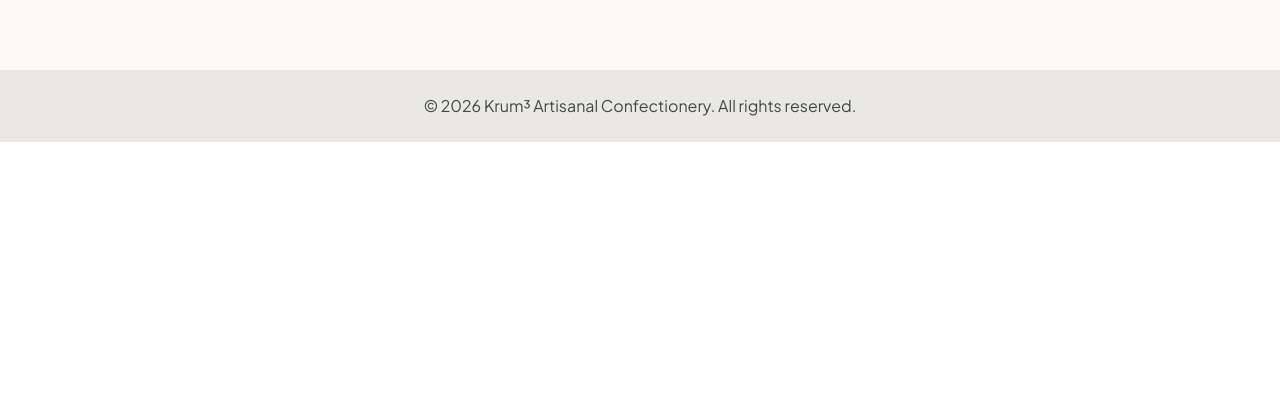
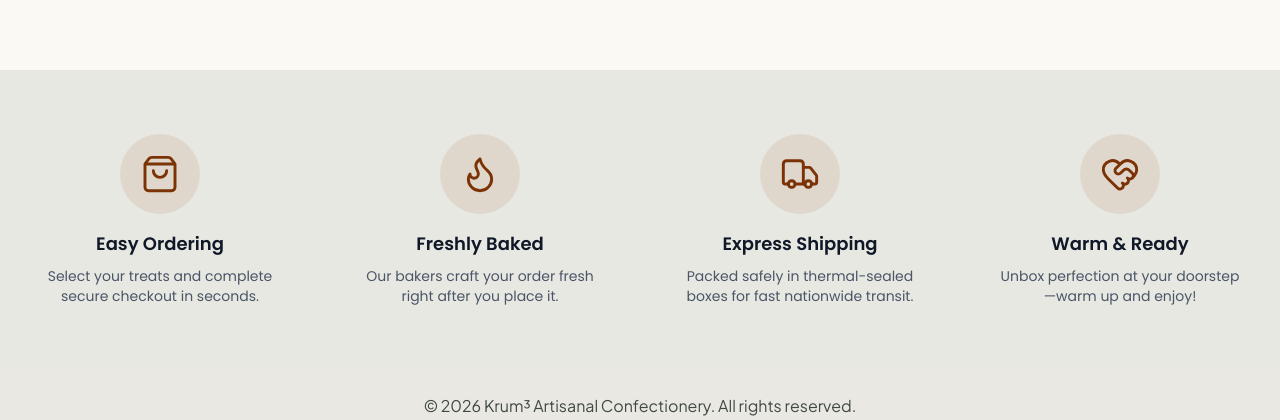
Before and after one commit to dev-mabdulrehman/krum.three, a Next.js app: page / in a window 1280 px wide. Shown: the part 1154-1574 px from the top of the page. Before the commit the page ends 1296 px from the top, so only its background shows below. Built offline with nearby package versions, Linux system fonts and the light colour scheme; no server answers; the database is empty; a web font is replaced by a local one.

Commit message:
Rating in the card added and also static new page for cookie added

```diff
--- /dev/null
+++ b/app/(main)/cookie/[slug]/page.tsx
@@ -0,0 +1,6 @@
+
+const CookiePage = () => {
+	return <div>CookiePage</div>;
+};
+
+export default CookiePage;
--- a/app/(main)/page.tsx
+++ b/app/(main)/page.tsx
@@ -1,5 +1,6 @@
 import CartDrawer from '@/components/CartDrawer';
 import HeroSection from '@/components/home/HeroSection';
+import { OrderProcessSection } from '@/components/home/OrderProcessSection';
 import SignaturesMenu from '@/components/home/SignaturesMenu';
 import Footer from '@/components/layout/Footer';
 
@@ -9,7 +10,7 @@ export default function HomePage() {
 			<HeroSection />
 			<SignaturesMenu />
 			<CartDrawer />
-
+			<OrderProcessSection />
 			<Footer />
 		</main>
 	);
--- /dev/null
+++ b/components/Stars.tsx
@@ -0,0 +1,31 @@
+import { Star } from 'lucide-react';
+
+interface StarsProps {
+	rating?: number;
+}
+
+const TOTAL_STARS = 5;
+
+const Stars = ({ rating = 0 }: StarsProps) => {
+    let solidStars = Math.round(Number(rating));
+    let hollowStars = TOTAL_STARS - solidStars;
+	return (
+		<div className='flex flex-row'>
+			{new Array(solidStars).fill(1).map(() => (
+				<Star
+					size={12}
+					fill='true'
+					className='fill-primary text-primary'
+				/>
+			))}
+			{new Array(hollowStars).fill(1).map(() => (
+				<Star
+					size={12}
+					className='text-primary'
+				/>
+			))}
+		</div>
+	);
+};
+
+export default Stars;
--- a/components/home/MenuItemCard.tsx
+++ b/components/home/MenuItemCard.tsx
@@ -5,7 +5,9 @@ import { addToCart } from '@/store/slices/cartSlice';
 import { MenuItem } from '@/types';
 import { Minus, Plus, ShoppingBag } from 'lucide-react';
 import Image from 'next/image';
+import Link from 'next/link';
 import { useState } from 'react';
+import Stars from '../Stars';
 
 interface MenuItemCardProps {
 	item: MenuItem;
@@ -38,7 +40,8 @@ export default function MenuItemCard({ item }: MenuItemCardProps) {
 	};
 
 	return (
-		<div
+		<Link
+			href={`/cookie/${item.id}`}
 			className='group flex flex-col justify-between bg-surface-container-low shadow-sm hover:shadow-xl p-space-md rounded-2xl transition-all duration-300 cookie-card'
 			data-id={item.id}
 		>
@@ -52,7 +55,6 @@ export default function MenuItemCard({ item }: MenuItemCardProps) {
 						fill
 						sizes='(max-width: 768px) 100vw, (max-width: 1200px) 50vw, 33vw'
 					/>
-
 					{/* Badges Overlay */}
 					<div className='top-3 left-3 z-10 absolute flex flex-wrap gap-1'>
 						{item.badge && (
@@ -66,7 +68,6 @@ export default function MenuItemCard({ item }: MenuItemCardProps) {
 							</span>
 						)}
 					</div>
-
 					{/* Stock Tag */}
 					{item.stockStatus && (
 						<div className='top-3 right-3 z-10 absolute'>
@@ -83,6 +84,10 @@ export default function MenuItemCard({ item }: MenuItemCardProps) {
 						<h3 className='font-headline-sm text-headline-sm text-primary leading-tight'>
 							{item.name}
 						</h3>
+					</div>
+					<div className='flex flex-row items-center gap-1'>
+						<small>Reviews:</small>
+						<Stars rating={3} />
 					</div>
 					<p className='font-title-md font-bold text-secondary text-title-md'>
 						PKR {item.price.toLocaleString()}
@@ -126,7 +131,7 @@ export default function MenuItemCard({ item }: MenuItemCardProps) {
 					<span>Add</span>
 				</button>
 			</div>
-		</div>
+		</Link>
 	);
 }
 
--- /dev/null
+++ b/components/home/OrderProcessSection.tsx
@@ -0,0 +1,69 @@
+import { Flame, HeartHandshake, ShoppingBag, Truck } from 'lucide-react';
+import React from 'react';
+
+interface ProcessStep {
+	title: string;
+	description: string;
+	icon: React.ComponentType<{ className?: string }>;
+}
+
+const steps: ProcessStep[] = [
+	{
+		title: 'Easy Ordering',
+		description:
+			'Select your treats and complete secure checkout in seconds.',
+		icon: ShoppingBag,
+	},
+	{
+		title: 'Freshly Baked',
+		description:
+			'Our bakers craft your order fresh right after you place it.',
+		icon: Flame,
+	},
+	{
+		title: 'Express Shipping',
+		description:
+			'Packed safely in thermal-sealed boxes for fast nationwide transit.',
+		icon: Truck,
+	},
+	{
+		title: 'Warm & Ready',
+		description: 'Unbox perfection at your doorstep—warm up and enjoy!',
+		icon: HeartHandshake,
+	},
+];
+
+export function OrderProcessSection() {
+	return (
+		<section className='bg-olive-200'>
+			<section className='mx-auto px-4 py-12 max-w-7xl'>
+				<div className='gap-8 grid grid-cols-1 sm:grid-cols-2 lg:grid-cols-4'>
+					{steps.map((step, index) => {
+						const Icon = step.icon;
+						return (
+							<div
+								key={index}
+								className='flex flex-col items-center p-4 rounded-2xl text-center transition-transform'
+							>
+								{/* SVG Icon Container */}
+								<div className='flex justify-center items-center bg-amber-800/10 mb-4 rounded-full w-20 h-20 text-amber-900'>
+									<Icon className='stroke-[1.75] w-10 h-10' />
+								</div>
+
+								{/* Text Section */}
+								<div className='space-y-2'>
+									<h3 className='font-semibold text-gray-900 text-lg'>
+										{step.title}
+									</h3>
+									<p className='max-w-[240px] text-gray-600 text-sm'>
+										{step.description}
+									</p>
+								</div>
+							</div>
+						);
+					})}
+				</div>
+			</section>
+		</section>
+	);
+}
```
Also changed, not shown: components/Rating.tsx (added).
